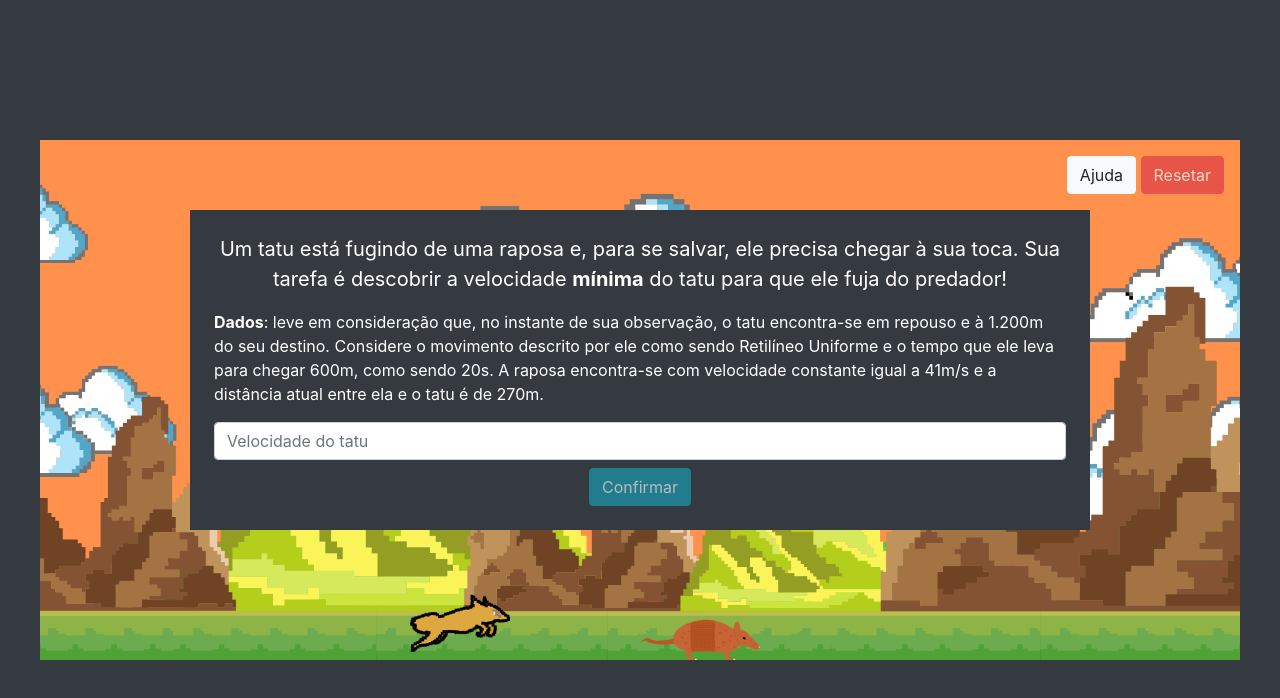
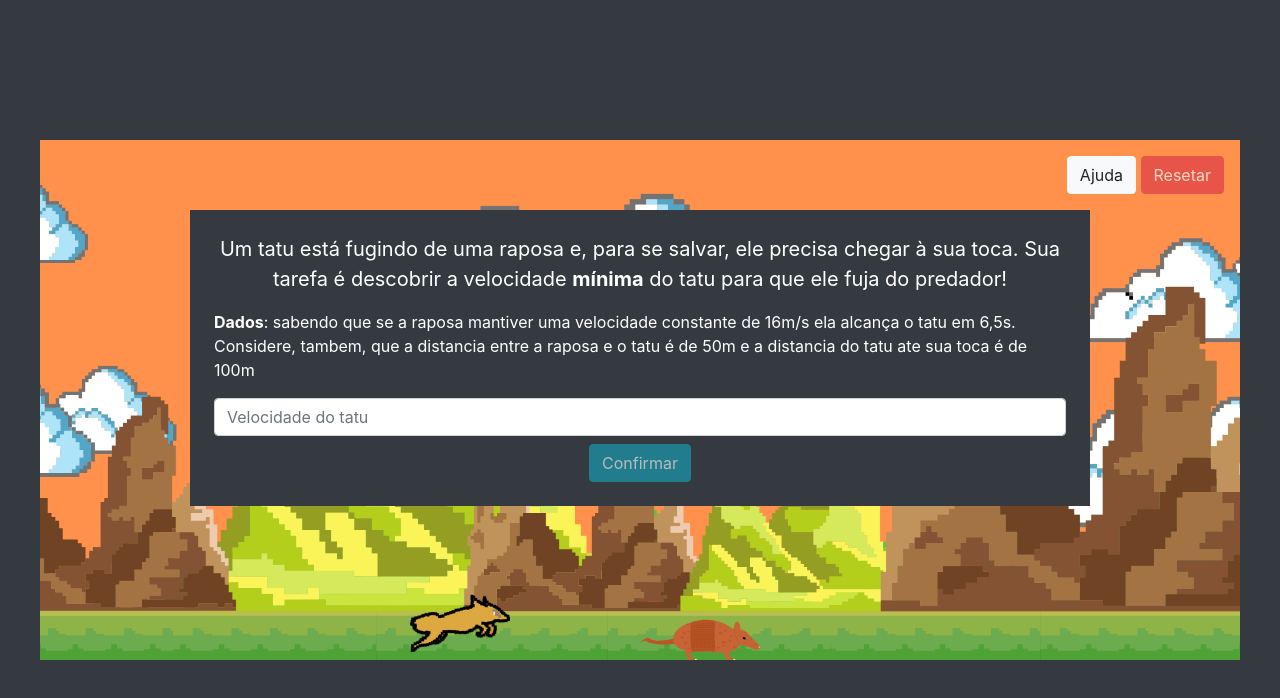
Before and after one commit to LucasEfdl/ciencia-tecnologia-V1, a website with bundled scripts: page pages/phase_one.html in a window 1280 px wide. Both pictures are taken after a click on the button "Continuar". Built offline with nearby package versions, Linux system fonts and the light colour scheme; some icons are missing.

Commit message:
correção das questoes

```diff
--- a/pages/phase_one.html
+++ b/pages/phase_one.html
@@ -73,16 +73,9 @@
             </p>
 
             <p class="texte-center">
-              <strong>Dados</strong>: leve em consideração que, no instante de
-              sua observação, o tatu encontra-se em repouso e à
-              <span class="final-position"></span> do seu destino. Considere o
-              movimento descrito por ele como sendo Retilíneo Uniforme e o tempo
-              que ele leva para chegar <span class="initial-position"></span>,
-              como sendo <span class="half-time-text"></span>s. A raposa
-              encontra-se com velocidade constante igual a
-              <span class="fox-const-velocity-text"></span>m/s e a distância
-              atual entre ela e o tatu é de
-              <span class="dist-between-fox-armadillo"></span>m.
+              <strong>Dados</strong>: sabendo que se a raposa mantiver uma velocidade  constante de <span class="fox-const-velocity-text"></span>m/s ela
+              alcança o tatu em <span class="half-time-text"></span>. Considere, tambem, que a distancia entre a raposa e o tatu é de <span class="dist-between-fox-armadillo"></span>
+              e a distancia do tatu ate sua toca é de <span class="final-position"></span>
             </p>
 
             <div
--- a/src/data/data.json
+++ b/src/data/data.json
@@ -1,50 +1,32 @@
 [
   {
-    "armadilloVelocity": 30,
-    "armadilloPosition": 0,
+    "armadilloVelocity": 8,
+    "foxVelocity": 16,
 
-    "foxVelocity": 41,
-    "foxPosition": -450,
+    "positionUntilEnd": "100m",
+    "distBetweenFoxAndArmadillo": "50m",
+    "crashTime": "6,5s",
 
-    "finalPosition": "1.200m",
-    "halfPosition": "600m",
-
-    "distBetweenFoxAndArmadillo": 270,
-
-    "halfTime": 20,
-    "options": ["28m/s", "23m/s", "30m/s", "25m/s", "18m/s"],
-    "finalTime": 40
+    "options": ["10m/s", "8m/s", "20m/s", "13m/s"]
   },
   {
-    "armadilloVelocity": 35,
-    "armadilloPosition": 0,
+    "armadilloVelocity": 17,
+    "foxVelocity": 20,
 
-    "foxVelocity": 45,
-    "foxPosition": -350,
+    "positionUntilEnd": "60m",
+    "distBetweenFoxAndArmadillo": "30m",
+    "crashTime": "10s",
 
-    "finalPosition": "1.190m",
-    "halfPosition": "560m",
-
-    "distBetweenFoxAndArmadillo": 290,
-
-    "halfTime": 16,
-    "options": ["20m/s", "26m/s", "30m/s", "32m/s", "35m/s"],
-    "finalTime": 35
+    "options": ["17m/s", "10m/s", "14m/s", "30m/s"]
   },
   {
-    "armadilloVelocity": 25,
-    "armadilloPosition": 0,
+    "armadilloVelocity": 5,
+    "foxVelocity": 9,
 
-    "foxVelocity": 35,
-    "foxPosition": -490,
+    "positionUntilEnd": "180m",
+    "distBetweenFoxAndArmadillo": "80",
+    "crashTime": "20s",
 
-    "finalPosition": "1.150m",
-    "halfPosition": "575m",
-
-    "distBetweenFoxAndArmadillo": 220,
-
-    "halfTime": 23,
-    "options": ["25m/s", "22m/s", "20m/s", "18m/s", "14m/s"],
-    "finalTime": 48
+    "options": ["5m/s", "20m/s", "15m/s", "13m/s"]
   }
 ]
--- a/src/js/phase_one_v1.js
+++ b/src/js/phase_one_v1.js
@@ -5,8 +5,7 @@ const overlay = document.querySelector("[data-js=overlay]");
 const input = document.getElementById("inputVelocity");
 const inputOfLogic = document.querySelector('input[type="text"][name="logic"]');
 
-const endPosition = document.querySelector('span[class="final-position"]');
-const halfPosition = document.querySelector('span[class="initial-position"]');
+const endPosition = document.querySelector(".final-position");
 const halfTimeText = document.querySelector(".half-time-text");
 const foxConstVelocityText = document.querySelector(".fox-const-velocity-text");
 const distBetweenFoxArmadillo = document.querySelector(
@@ -25,17 +24,17 @@ const submitLogicButton = document.querySelector("[data-submit-logic]");
 
 // **********************  DATA  ********************** //
 let index = 0;
-endPosition.innerHTML = data[index].finalPosition;
-halfPosition.innerHTML = data[index].halfPosition;
+
 foxConstVelocityText.innerHTML = data[index].foxVelocity;
-halfTimeText.innerHTML = data[index].halfTime;
+halfTimeText.innerHTML = data[index].crashTime;
 distBetweenFoxArmadillo.innerText = data[index].distBetweenFoxAndArmadillo;
+endPosition.innerHTML = data[index].positionUntilEnd;
 
-let armadilloVelocity = data[index].armadilloVelocity;
-let armadilloPosition = data[index].armadilloPosition;
-
-let foxVelocity = data[index].foxVelocity;
-let foxPosition = data[index].foxPosition;
+const lostVelocity = 27
+let armadilloVelocity = 30;
+const armadilloPosition = 0;
+const foxVelocity = 41;
+const foxPosition = -450;
 
 let time = 0;
 
@@ -72,6 +71,7 @@ class Game {
   }
 
   startGame() {
+    console.log(armadilloVelocity);
     armadillo.classList.add("isMove");
     fox.classList.add("foxIsMove");
     const moveObjects = () => {
@@ -86,7 +86,7 @@ class Game {
       this.armadillo.style.left = `${position}px`;
       this.fox.style.left = `${foxPosition + foxVelocity * time}px`;
 
-      if (time == data[index].halfTime) {
+      if (time == 20) {
         clearInterval(mru);
         setTimeout(() => {
           overlay.classList.replace("d-none", "d-block");
@@ -98,7 +98,7 @@ class Game {
       // Fazendo a raposa parar quando sua posição for muito próxima da posição do Tatu e a resposta do usuário estiver errada
       if (parseInt(this.fox.style.left) > parseInt(this.armadillo.style.left)) {
         clearInterval(mru);
-        this.fox.style.left = `${parseInt(this.fox.style.left) - 50}px`;
+        this.fox.style.left = `${parseInt(this.fox.style.left) - 100}px`;
         resetButton.disabled = false;
         setTimeout(() => {
           armadillo.classList.remove("isMove");
@@ -122,7 +122,6 @@ class Game {
   reset() {
     this.armadillo.style.left = `${armadilloPosition}px`;
     this.fox.style.left = `${foxPosition}px`;
-    armadilloVelocity = data[index].armadilloVelocity;
     position = 0;
     difference = 0;
     time = 0;
@@ -164,7 +163,8 @@ confirmAnswertButton.addEventListener("click", () => {
   const numValue = selectInputValue;
   num = parseInt(numValue);
   if (num != data[index].armadilloVelocity) {
-    armadilloVelocity = num;
+    armadilloVelocity = lostVelocity;
+    console.log(armadilloVelocity);
     difference = position;
     game.startGame();
     setTimeout(() => {
@@ -173,8 +173,9 @@ confirmAnswertButton.addEventListener("click", () => {
       modal.show();
     }, 1500);
   } else {
-    armadilloVelocity = num;
+    console.log(armadilloVelocity);
     game.startGame();
+    console.log(armadilloVelocity);
     setTimeout(() => {
       var modalElement = document.getElementById("meuModal");
       var modal = new bootstrap.Modal(modalElement);
@@ -230,15 +231,11 @@ submitLogicButton.addEventListener("click", () => {
 
 function nextGame() {
   index++;
-
-  endPosition.innerHTML = data[index].finalPosition;
-  halfPosition.innerHTML = data[index].halfPosition;
+  armadilloVelocity = 30;
   foxConstVelocityText.innerHTML = data[index].foxVelocity;
-  foxVelocity = data[index].foxVelocity;
-  foxPosition = data[index].foxPosition;
-  armadilloVelocity = data[index].armadilloVelocity;
-  halfTimeText.innerHTML = data[index].halfTime;
+  halfTimeText.innerHTML = data[index].crashTime;
   distBetweenFoxArmadillo.innerText = data[index].distBetweenFoxAndArmadillo;
+  endPosition.innerHTML = data[index].positionUntilEnd;
 
   game.reset();
 }
```
